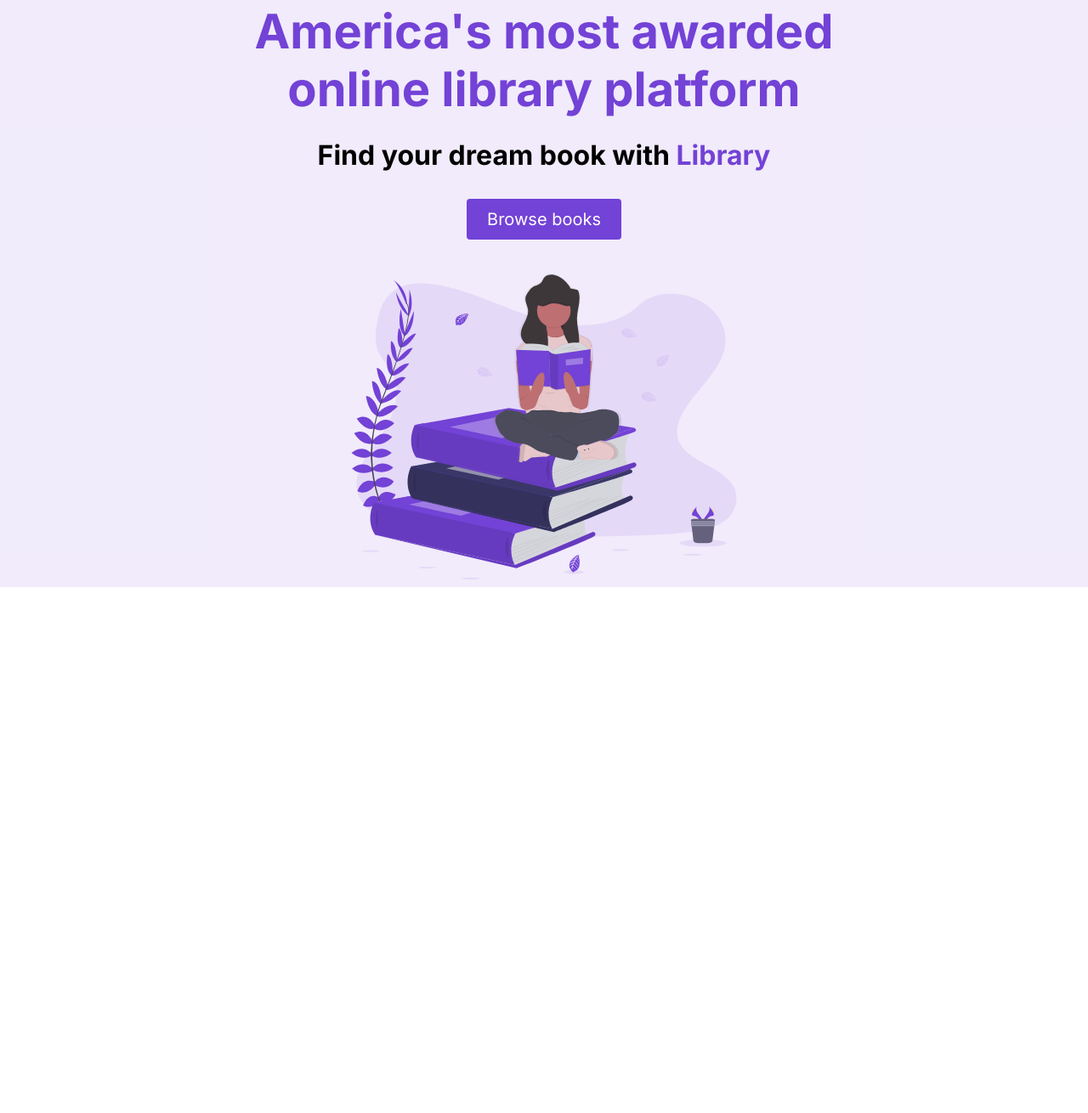
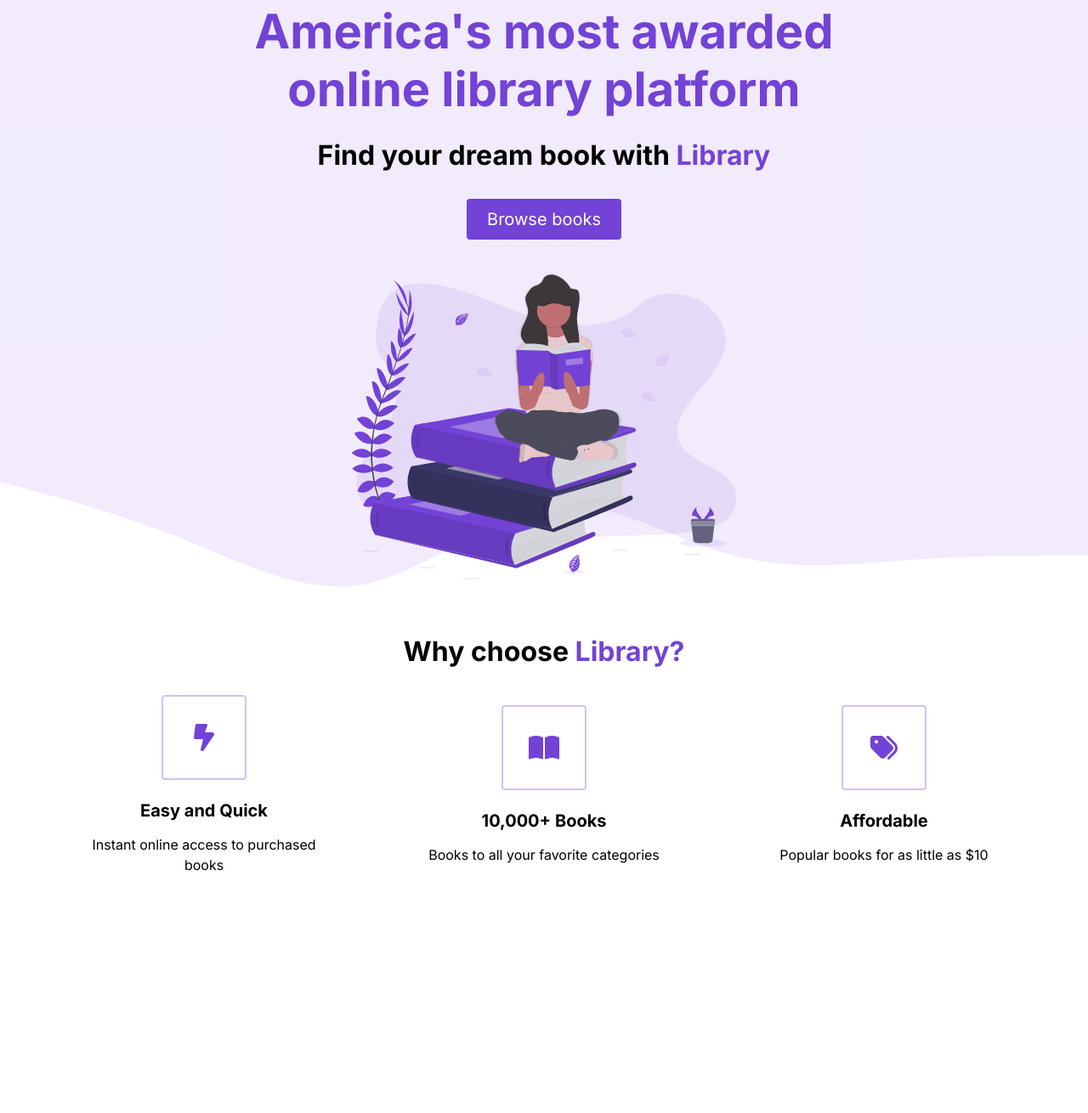
Before and after one commit to annimarie01/E-commerce-project, a plain HTML site: page index.html in a window 1280 px wide. Shown: the part 109-1419 px from the top of the page at 85% size. Before the commit the page ends 835 px from the top, so only its background shows below. Drawn offline with Linux system fonts and the light colour scheme.

Commit message:
highlights

```diff
--- a/index.html
+++ b/index.html
@@ -5,6 +5,7 @@
     <meta name="viewport" content="width=device-width, initial-scale=1.0">
     <title>Library</title>
     <link rel="stylesheet" href="style.css">
+    <script src="https://kit.fontawesome.com/9bb78053ee.js" crossorigin="anonymous"></script>
 </head>
 <body>
     <section id="landing">
@@ -31,5 +32,55 @@
         </div>
     </header>
     </section>
+
+   <main>
+
+    <section id="highlights">
+    <div class="container">
+        <div class="row">
+            <h2 class="section__title">
+                Why choose <span class="purple">Library?</span>
+            </h2>
+                <div class="highlight__wrapper">
+                    <div class="highlight">
+                        <div class="highlight__img">
+                            <i class="fa-solid fa-bolt-lightning"></i>
+                        </div>
+                        <h3 class="highlight__subtitle">Easy and Quick</h3>
+                        <p class="highlight__para">Instant online access to purchased books</p>
+                    </div>
+                    <div class="highlight">
+                        <div class="highlight__img">
+                            <i class="fa-solid fa-book-open"></i>
+                        </div>
+                        <h3 class="highlight__subtitle">10,000+ Books</h3>
+                        <p class="highlight__para">Books to all your favorite categories</p>
+                    </div>
+                    <div class="highlight">
+                        <div class="highlight__img">
+                            <i class="fa-solid fa-tags"></i>
+                        </div>
+                        <h3 class="highlight__subtitle">Affordable</h3>
+                        <p class="highlight__para">Popular books for as little as $10</p>
+                    </div>
+                </div>
+        </div>
+    </div>
+    </section>
+
+    <section id="features">
+    <div class="container">
+    <div class="row">
+    </div>
+    </div>
+    </section>
+
+    <section id="recent">
+    <div class="container">
+    <div class="row">
+    </div>
+    </div>
+    </section>
+   </main>
 </body>
 </html>
--- a/style.css
+++ b/style.css
@@ -18,6 +18,10 @@
     height: 100%;
     max-height: 50vh;
     padding: 20px;
+}
+
+p {
+    line-height: 1.5;
 }
 
 .nav__container {
@@ -123,4 +127,87 @@
 
 .header__img--wrapper {
     padding: 20px;
+    z-index: 2;
 }
+
+.container {
+    padding: 56px 0;
+}
+
+.row {
+    width: 100%;
+    max-width: 1200px;
+    margin: 0 auto;
+}
+
+/* Highlights */
+
+#highlights {
+    position: relative;
+}
+
+#highlights:before {
+    background: url('./assets/wave.svg');
+    content:"";
+    position: absolute;
+    width: 101vw;
+    height: 12vw;
+    top: 1px;
+    left: 0;
+    z-index: 1;
+    background-size: cover;
+    background-repeat: no-repeat;
+    transform: translateY(-100%);
+}
+
+#highlights:after {
+    background: url('./assets/wave.svg');
+    content:"";
+    position: absolute;
+    width: 101vw;
+    height: 12vw;
+    bottom: 1px;
+    left: 0;
+    z-index: 1;
+    background-size: cover;
+    background-repeat: no-repeat;
+    transform: translateY(100%);
+}
+
+.highlight__wrapper {
+    display: flex;
+}
+
+.highlight {
+    padding: 0 24px;
+    width: calc(100% / 3);
+    display: flex;
+    align-items: center;
+    justify-content: center;
+    flex-direction: column;
+}
+
+.highlight__para {
+    text-align: center;
+    max-width: 280px;
+}
+
+.highlight__img {
+    border: 2px solid #7342d652;
+    color: #7342d6;
+    width: 100px;
+    height: 100px;
+    display: flex;
+    align-items: center;
+    justify-content: center;
+    border-radius: 4px;
+    font-size: 32px;
+    margin-bottom: 24px;
+}
+
+.highlight__subtitle {
+    font-size: 20px;
+    margin-bottom: 16px;
+}
+
+/* Features */
```
